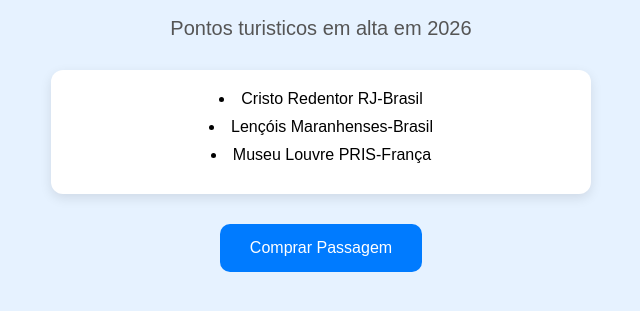
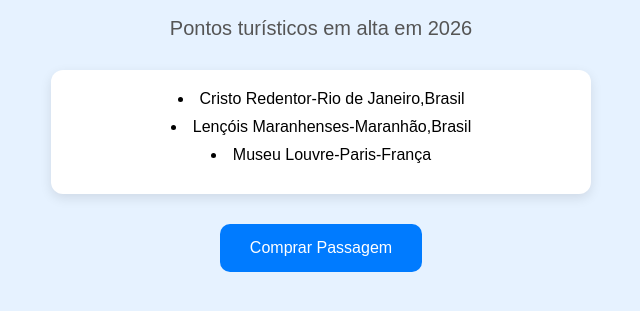
Before and after one commit to danieltoscanocarvalho1-lang/Viagem.web, a plain HTML site: page index.html in a window 1280 px wide. Shown: the part 123-434 px from the top of the page, without its empty margins (319-959 px from the left). Drawn offline with Linux system fonts and the light colour scheme.

Commit message:
Update index.html

```diff
--- a/index.html
+++ b/index.html
@@ -9,11 +9,11 @@
 <body>
 
 <h1>Viagem.Web</h1>
-<p>Pontos turisticos em alta em 2026</p>
+<p>Pontos turísticos em alta em 2026</p>
 <ul>
-<li>Cristo Redentor RJ-Brasil</li>
-<li>Lençóis Maranhenses-Brasil</li>
-<li>Museu Louvre PRIS-França</li>
+<li>Cristo Redentor-Rio de Janeiro,Brasil</li>
+<li>Lençóis Maranhenses-Maranhão,Brasil</li>
+<li>Museu Louvre-Paris-França</li>
 </ul>
 
  <a href="https://www.voeazul.com.br/br/pt/home">Comprar Passagem</a>
```
